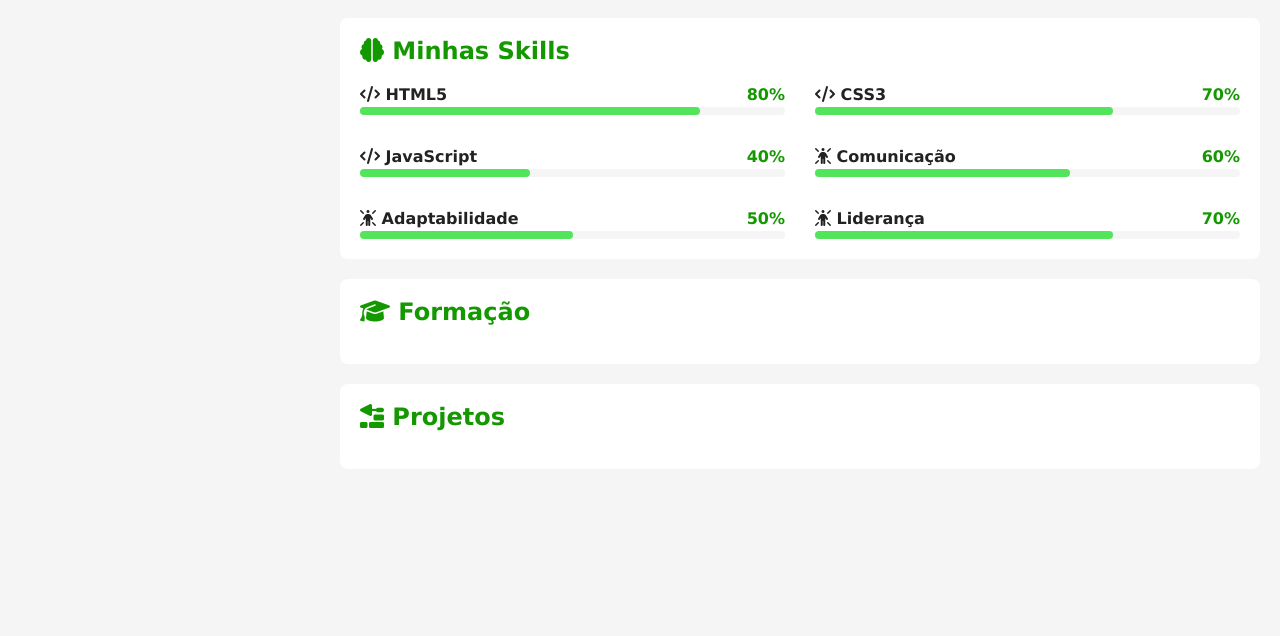
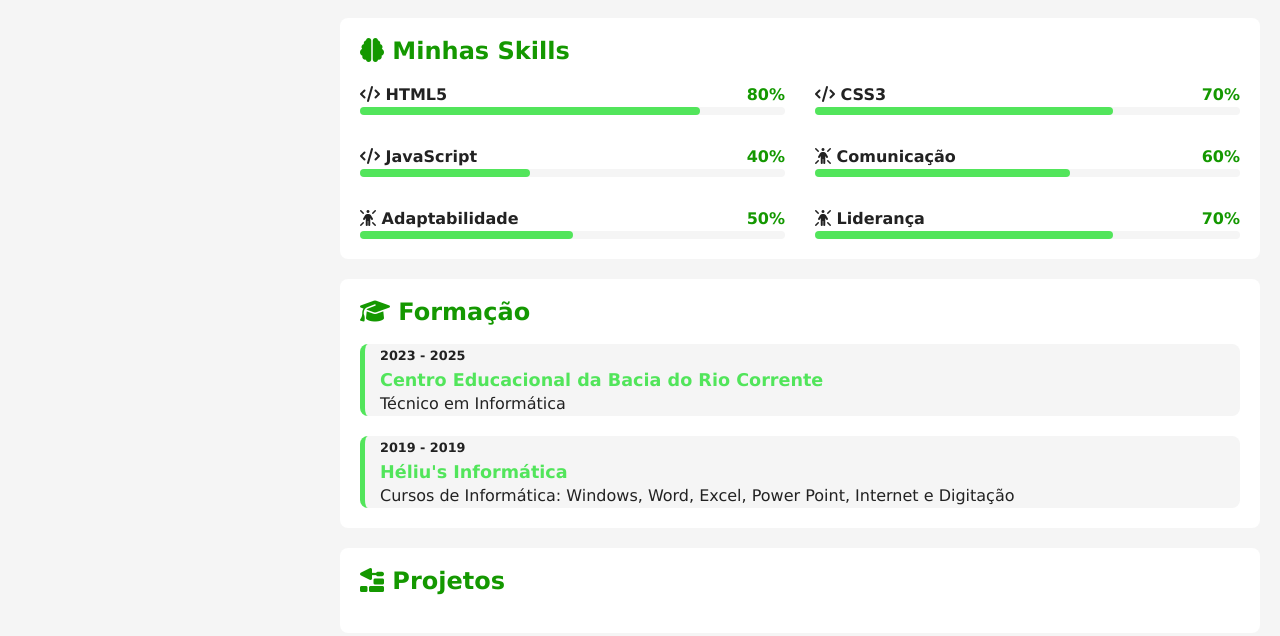
Before and after one commit to victormfmarques/projeto-portfolio, a plain HTML site: page index.html in a window 1280 px wide. Shown: the part 646-1282 px from the top of the page. Before the commit the page ends 1135 px from the top, so only its background shows below. Drawn offline with Linux system fonts and the light colour scheme.

Commit message:
área de formações

```diff
--- a/estilos/style.css
+++ b/estilos/style.css
@@ -182,6 +182,37 @@ section#detalhes article#skills div#skill-container div.barra div.progresso {
   border-radius: 4px;
 }
 
+section#detalhes article#formacao div#formacao-container {
+  display: flex;
+  flex-direction: column-reverse;
+  gap: 20px;
+}
+
+section#detalhes article#formacao div#formacao-container div.curso {
+  background-color: var(--fundo-principal);
+  border-left: 5px solid var(--destaque-inverso);
+  border-radius: 8px;
+  padding-left: 15px;
+  transition: border-width .5s ease-in-out, border-color .5s ease-in-out;
+}
+
+section#detalhes article#formacao div#formacao-container div.curso:hover {
+  border-left-width: 15px;
+  border-color: var(--destaque);
+  cursor: pointer;
+}
+
+section#detalhes article#formacao div#formacao-container div.curso p.periodo {
+  font-size: 0.8em;
+  font-weight: bold;
+  color: var(--texto);
+}
+
+section#detalhes article#formacao div#formacao-container div.curso h3.instituicao {
+  color: var(--destaque-inverso);
+  font-size: 1.1em;
+}
+
 @media screen and (min-width: 768px) {
   main {
     grid-template-columns: auto 300px 1fr auto;
--- a/index.html
+++ b/index.html
@@ -141,6 +141,21 @@
 
             <article id="formacao">
                 <h2><i class="fa-duotone fa-solid fa-graduation-cap"></i> Formação</h2>
+
+            <div id="formacao-container">
+                <div class="curso">
+                    <p class="periodo">2019 - 2019</p>
+                    <h3 class="instituicao">Héliu's Informática</h3>
+                    <p class="titulacao">Cursos de Informática: Windows, Word, Excel, Power Point, Internet e Digitação</p>
+                </div>
+
+                <div class="curso">
+                    <p class="periodo">2023 - 2025</p>
+                    <h3 class="instituicao">Centro Educacional da Bacia do Rio Corrente</h3>
+                    <p class="titulacao">Técnico em Informática</p>
+                </div>
+
+            </div>
             </article> <!-- FIM ARTICLE#FORMACAO -->
 
             <article id="projetos">
```
